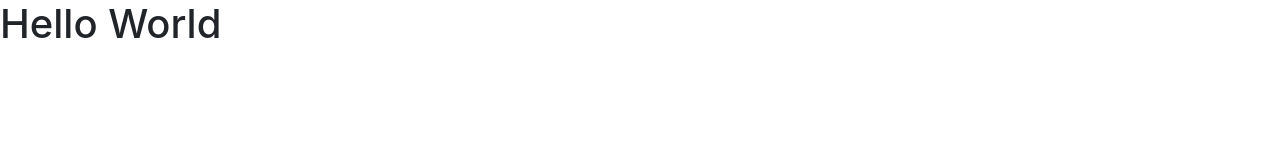
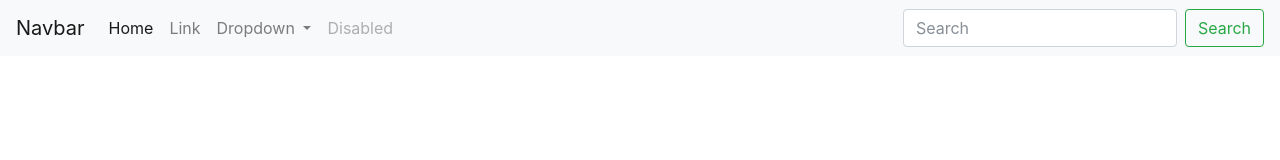
Before and after one commit to rsartkalchaev/MyRepo, a plain HTML site: page TestFile.html in a window 1280 px wide. Drawn offline with nearby package versions, Linux system fonts and the light colour scheme.

Commit message:
Added NavBar

```diff
--- a/TestFile.html
+++ b/TestFile.html
@@ -9,6 +9,40 @@
     <title>Document</title>
 </head>
 <body>
-    <h1>Hello World</h1>
+    <nav class="navbar navbar-expand-lg navbar-light bg-light">
+        <a class="navbar-brand" href="#">Navbar</a>
+        <button class="navbar-toggler" type="button" data-toggle="collapse" data-target="#navbarSupportedContent" aria-controls="navbarSupportedContent" aria-expanded="false" aria-label="Toggle navigation">
+          <span class="navbar-toggler-icon"></span>
+        </button>
+
+        <div class="collapse navbar-collapse" id="navbarSupportedContent">
+          <ul class="navbar-nav mr-auto">
+            <li class="nav-item active">
+              <a class="nav-link" href="#">Home <span class="sr-only">(current)</span></a>
+            </li>
+            <li class="nav-item">
+              <a class="nav-link" href="#">Link</a>
+            </li>
+            <li class="nav-item dropdown">
+              <a class="nav-link dropdown-toggle" href="#" id="navbarDropdown" role="button" data-toggle="dropdown" aria-haspopup="true" aria-expanded="false">
+                Dropdown
+              </a>
+              <div class="dropdown-menu" aria-labelledby="navbarDropdown">
+                <a class="dropdown-item" href="#">Action</a>
+                <a class="dropdown-item" href="#">Another action</a>
+                <div class="dropdown-divider"></div>
+                <a class="dropdown-item" href="#">Something else here</a>
+              </div>
+            </li>
+            <li class="nav-item">
+              <a class="nav-link disabled" href="#">Disabled</a>
+            </li>
+          </ul>
+          <form class="form-inline my-2 my-lg-0">
+            <input class="form-control mr-sm-2" type="search" placeholder="Search" aria-label="Search">
+            <button class="btn btn-outline-success my-2 my-sm-0" type="submit">Search</button>
+          </form>
+        </div>
+      </nav>
 </body>
 </html>
```
